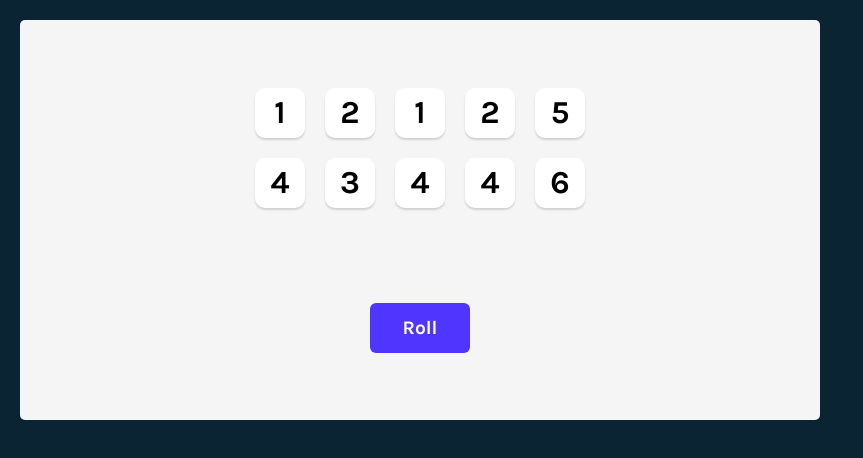
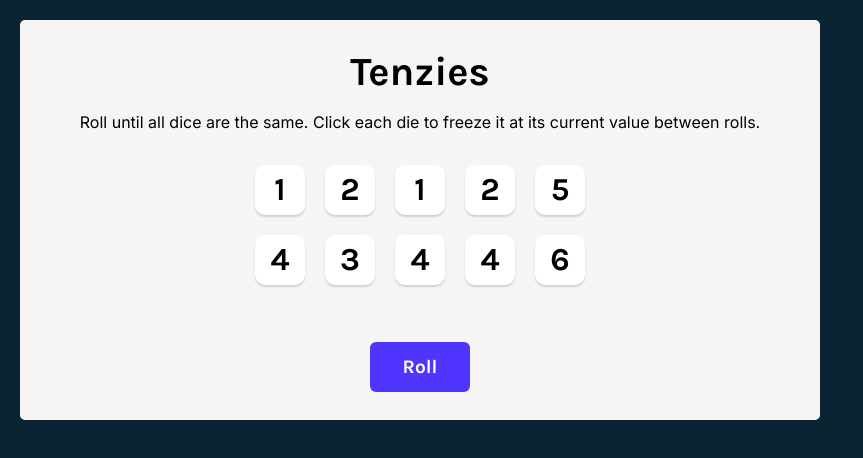
Before and after one commit to emmyobonyo/tenzies, a React (Create React App) app: page / in a window 1280 px wide. Shown: the top 458 px of the page, without its empty margins (0-863 px from the left). Built offline with nearby package versions, Linux system fonts and the light colour scheme; the HTML template or start-up script is replaced by a standard one.

Commit message:
Log message on game win

```diff
--- a/src/App.css
+++ b/src/App.css
@@ -21,10 +21,23 @@
   justify-content: space-around;
 }
 
+.title {
+  font-size: 40px;
+  margin: 0;
+}
+
+.instructions {
+  font-family: 'Inter', sans-serif;
+  font-weight: 400;
+  margin-top: 0;
+  text-align: center;
+}
+
 .dice-container {
   display: grid;
   grid-template: auto auto / repeat(5, 1fr); /* auto determined height rows and 5 columns each 1 fraction unit wide*/
   gap: 20px;
+  margin-bottom: 40px;
 }
 
 .die-face, .die-face-held {
--- a/src/App.js
+++ b/src/App.js
@@ -5,6 +5,18 @@
 
 function App() {
   const [dice, setDice] = React.useState(allNewDice()); // using function to initialise state
+  const [tenzies, setTenzies] = React.useState(false);
+
+  React.useEffect(() => {
+    const allHeld = dice.every(die => die.isHeld) //every will check every // element in the array
+    const firstValue = dice[0].value
+    const allSameValue = dice.every(die => die.value === firstValue)
+    if (allHeld && allSameValue) {
+        setTenzies(true)
+        console.log("You won!")
+    }
+}, [dice])
+
   function allNewDice() {
     const newDice = []
     for (let i = 0; i < 10; i++) {
@@ -34,6 +46,8 @@
   return (
     <div className="App">
         <main>
+          <h1 className="title">Tenzies</h1>
+          <p className="instructions">Roll until all dice are the same. Click each die to freeze it at its current value between rolls.</p>
           <div className="dice-container">
             {diceElements}
           </div>
```
